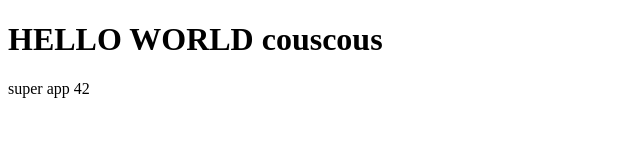
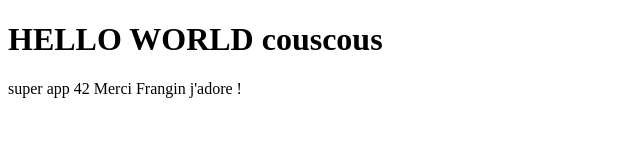
Before and after one commit to Gab55/tutoApp, a plain HTML site: page Index.html in a window 1280 px wide. Shown: the whole page, without its empty margins (0-640 px from the left). Drawn offline with Linux system fonts and the light colour scheme.

Commit message:
Sur la branche master cadeau du jour

```diff
--- a/Index.html
+++ b/Index.html
@@ -6,5 +6,6 @@
 <body>
 <h1>HELLO WORLD couscous</h1>
 super app 42
+Merci Frangin j'adore !
 </body>
 </html>
```
